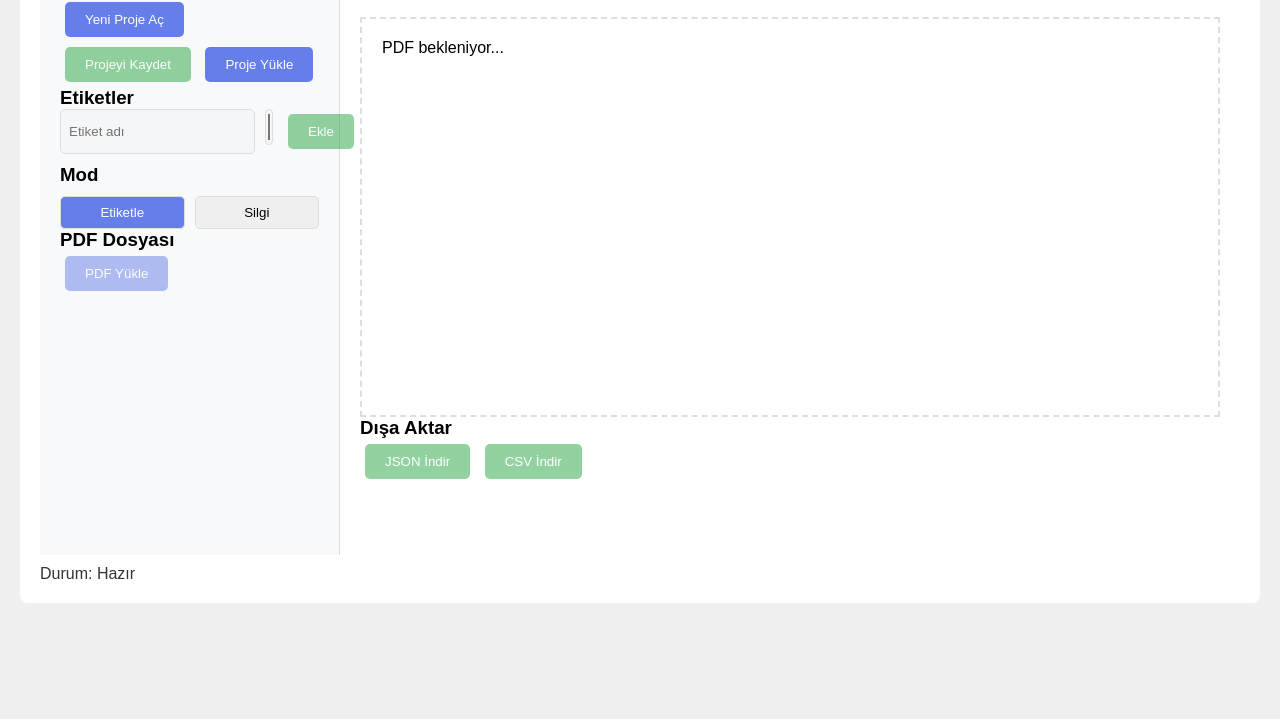
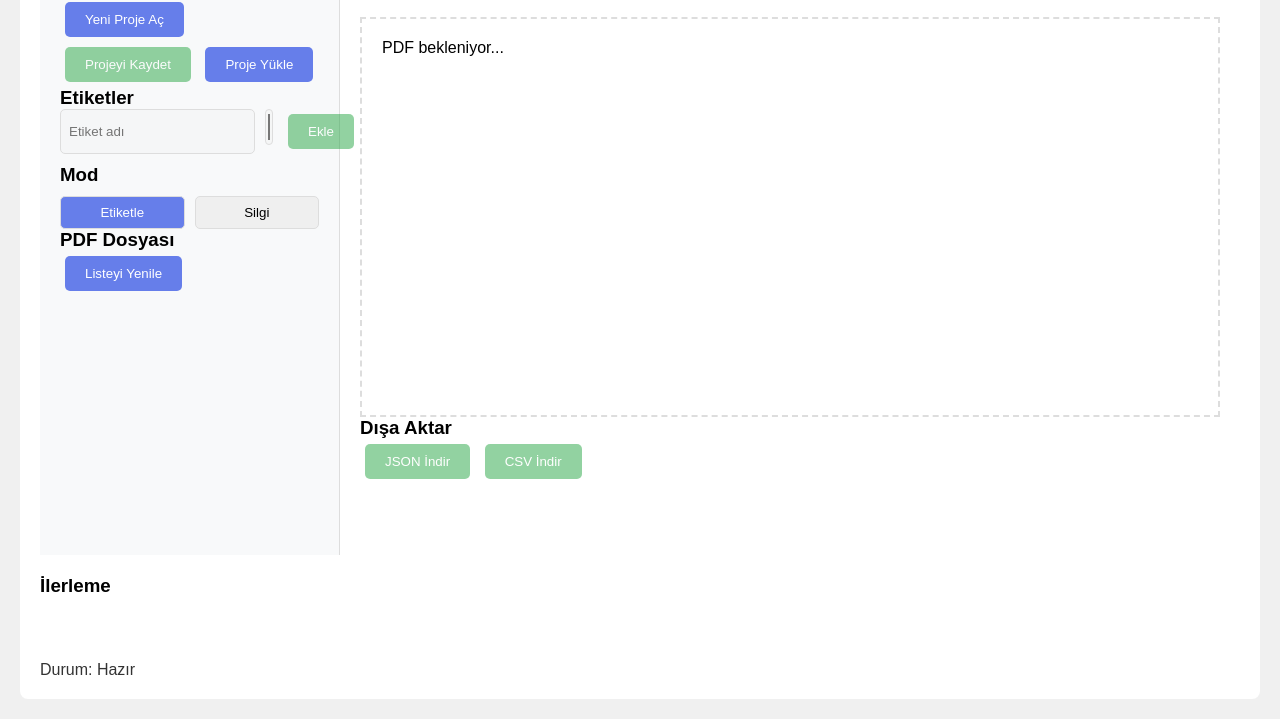
Before and after one commit to fatihdayan/pdf-labeling-system, a plain HTML site: page pdf_labeling_system.html in a window 1280 px wide. Shown: the part 122-841 px from the top of the page. Before the commit the page ends 800 px from the top, so only its background shows below. Drawn offline with Linux system fonts and the light colour scheme.

Commit message:
Update pdf_labeling_system.html

```diff
--- a/pdf_labeling_system.html
+++ b/pdf_labeling_system.html
@@ -264,8 +264,7 @@
             </div>
             <div>
                 <h3>PDF Dosyası</h3>
-                    <input type="file" id="pdfFileInput" accept=".pdf" style="display: none;" disabled>
-                    <button class="btn btn-primary" id="uploadPdfBtn" disabled>PDF Yükle</button>
+                <button class="btn btn-primary" id="refreshListBtn">Listeyi Yenile</button>
                 <div class="pdf-list" id="pdfList"></div>
             </div>
         </div>
@@ -280,6 +279,10 @@
                 <button class="btn btn-success" id="exportCsvBtn" disabled>CSV İndir</button>
             </div>
         </div>
+    </div>
+    <div style="margin-top: 20px;">
+        <h3>İlerleme</h3>
+        <canvas id="progressChart" height="50"></canvas>
     </div>
     <div id="statusText">Durum: Hazır</div>
 </div>
```
Lines whose indentation alone changed are shown as unchanged.
